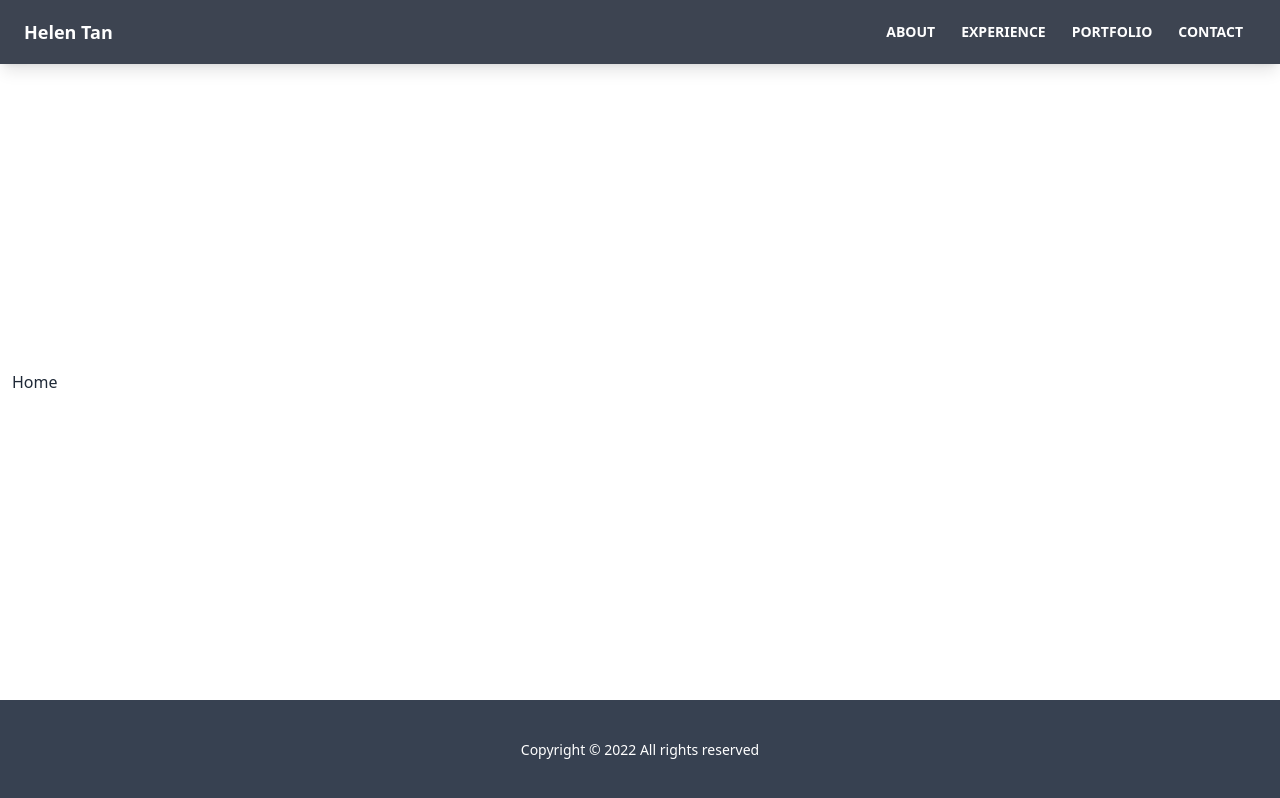
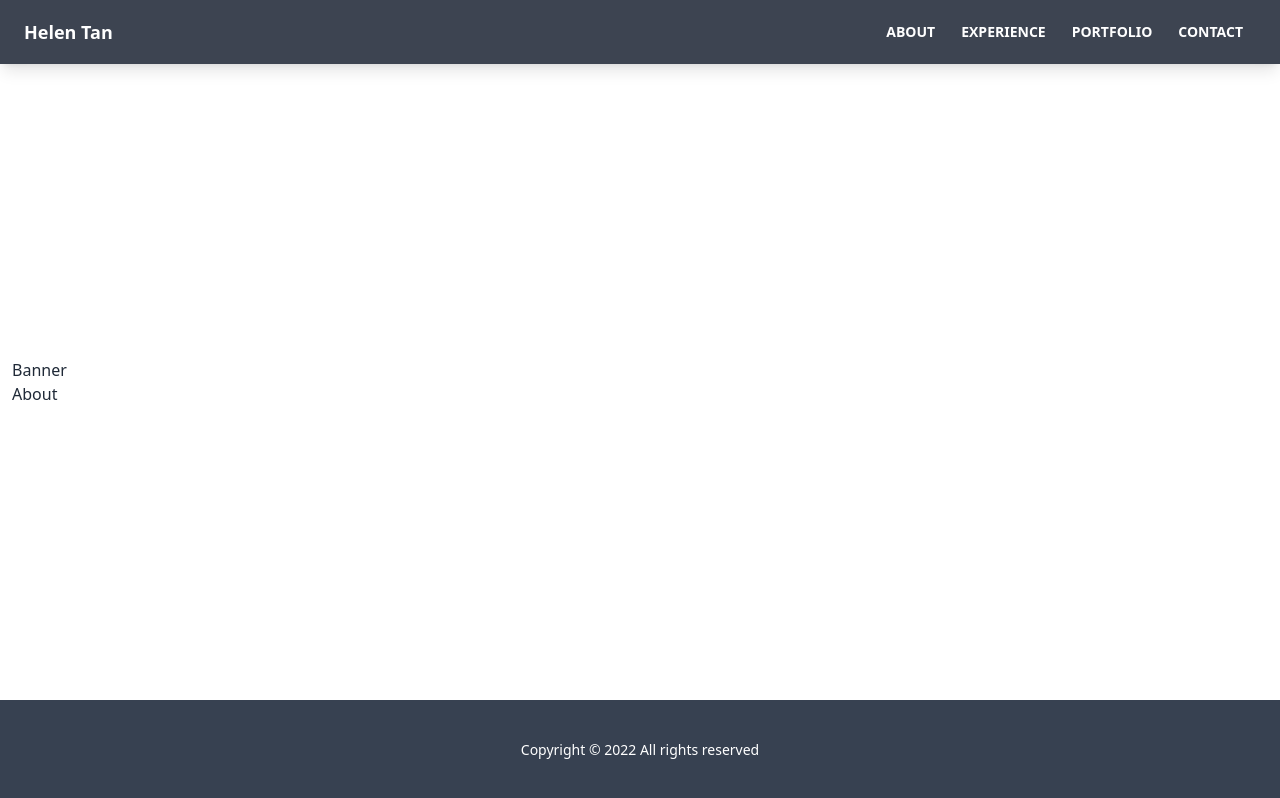
Before and after one commit to helen-tan/portfolio-site, a React (Create React App) app: page /#/ in a window 1280 px wide. Built offline with nearby package versions, Linux system fonts and the light colour scheme.

Commit message:
Created Banner component

```diff
--- /dev/null
+++ b/src/components/layout/Banner.jsx
@@ -0,0 +1,7 @@
+function Banner() {
+  return (
+    <div>Banner</div>
+  )
+}
+
+export default Banner
--- a/src/pages/Home.jsx
+++ b/src/pages/Home.jsx
@@ -1,6 +1,12 @@
+import Banner from '../components/layout/Banner'
+import About from './About'
+
 function Home() {
   return (
-    <div>Home</div>
+    <>
+      <Banner />
+      <About />
+    </>
   )
 }
 
```
